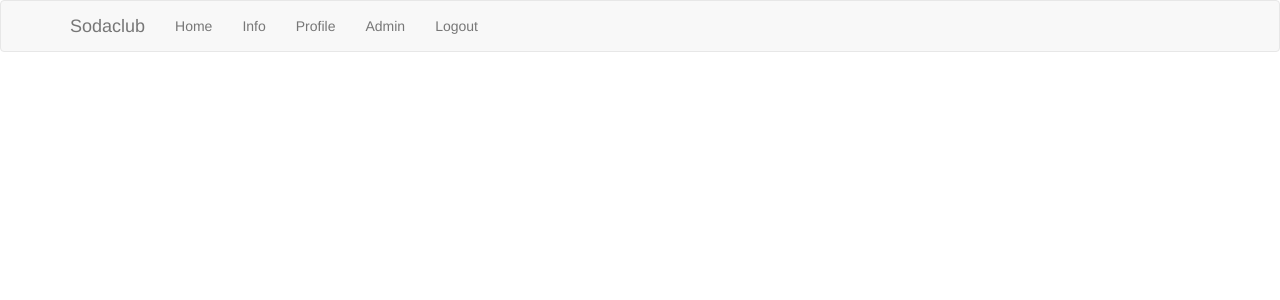
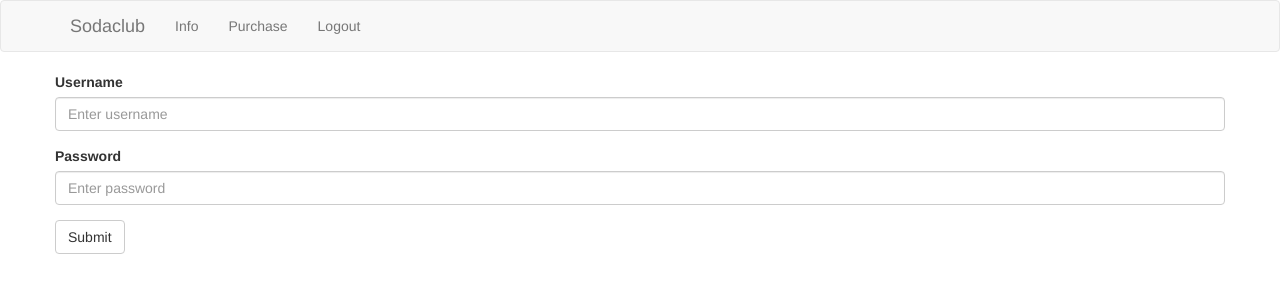
Before and after one commit to svendcsvendsen/sodaclub-frontend, a React (Create React App) app: page /login in a window 1280 px wide. Shown: the top 300 px of the page. Built offline with nearby package versions, Linux system fonts and the light colour scheme.

Commit message:
Work on frontend.

```diff
--- a/src/App.js
+++ b/src/App.js
@@ -1,12 +1,28 @@
 import React, { Component } from 'react';
 import { Navbar, NavItem, Nav } from 'react-bootstrap';
-import { BrowserRouter as Router, Route, Link } from "react-router-dom";
-import Home from './Home';
+import { BrowserRouter as Router, Route, Redirect } from "react-router-dom";
+import Purchase from './Purchase';
 import Info from './Info';
+import Login from './Login';
+import PrivateRoute from './PrivateRoute';
+import backend from './models/backend'
 
 class App extends Component {
-  render() {
-    return (
+    constructor(props, context) {
+        super(props, context);
+
+        this.handleLogoutClick = this.handleLogoutClick.bind(this);
+    }
+
+    handleLogoutClick(e) {
+        backend.signout(() => {
+            this.setState(this.state);
+            console.log('logout');
+        });
+    }
+
+    render() {
+        return (
             <Router><div>
                 <Navbar>
                     <Navbar.Header>
@@ -15,21 +31,19 @@ class App extends Component {
                         </Navbar.Brand>
                     </Navbar.Header>
                     <Nav>
-                        <NavItem eventKey={1} href="/">Home</NavItem>
-                        <NavItem eventKey={1} href="/info">Info</NavItem>
-                        <NavItem eventKey={1} href="/profile">Profile</NavItem>
-                        <NavItem eventKey={1} href="/admin">Admin</NavItem>
-                        <NavItem eventKey={1} href="#">Logout</NavItem>
+                        <NavItem eventKey={1} href="/">Info</NavItem>
+                        { !backend.isAuthenticated() && <NavItem eventKey={1} href="/login">Login</NavItem>}
+                        { backend.isAuthenticated() && <NavItem eventKey={1} href="/purchase">Purchase</NavItem> }
+                        { backend.isAuthenticated() && <NavItem eventKey={1} onClick={this.handleLogoutClick}>Logout</NavItem> }
                     </Nav>
                 </Navbar>
 
-                <Route exact path="/" component={Home} />
-                <Route exact path="/info" component={Info} />
-                <Route exact path="/profile" component={Info} />
-                <Route exact path="/admin" component={Info} />
+                <Route exact path="/" component={Info} />
+                <Route exact path="/login" component={Login} />
+                <PrivateRoute exact path="/purchase" component={Purchase} />
             </div></Router>
-    );
-  }
+        );
+    }
 }
 
 export default App;
--- /dev/null
+++ b/src/Login.js
@@ -0,0 +1,70 @@
+import React, { Component } from 'react';
+import { Grid, Row, FormGroup, ControlLabel, FormControl, Button} from 'react-bootstrap';
+import { Redirect } from "react-router-dom";
+import backend from './models/backend'
+
+class Login extends Component {
+    constructor(props, context) {
+        super(props, context);
+
+        this.handleUsernameChange = this.handleUsernameChange.bind(this);
+        this.handlePasswordChange = this.handlePasswordChange.bind(this);
+        this.handleSubmit = this.handleSubmit.bind(this);
+        this.state = { user: '', password: '', redirect: false };
+    }
+
+    handleUsernameChange(e) {
+        this.state.user = e.target.value;
+        this.setState(this.state);
+    }
+
+    handlePasswordChange(e) {
+        this.state.password = e.target.value;
+        this.setState(this.state);
+    }
+
+    handleSubmit(e) {
+        e.preventDefault();
+        backend.authenticate(() => {
+            this.state.redirect = true;
+            this.setState(this.state);
+        });
+    }
+
+    render() {
+        if (this.state.redirect) {
+            const { from } = this.props.location.state || { from: { pathname: '/purchase' } }
+            return (<Redirect to={from}/>);
+        }
+
+        return (
+            <Grid>
+                <Row>
+                    <form onSubmit={this.handleSubmit}>
+                        <FormGroup controlId="form-username">
+                            <ControlLabel>Username</ControlLabel>
+                            <FormControl
+                                type="text"
+                                value={this.state.user}
+                                placeholder="Enter username"
+                                onChange={this.handleUsernameChange}
+                            />
+                        </FormGroup>
+                        <FormGroup controlId="form-password">
+                            <ControlLabel>Password</ControlLabel>
+                            <FormControl
+                                type="password"
+                                value={this.state.password}
+                                placeholder="Enter password"
+                                onChange={this.handlePasswordChange}
+                            />
+                        </FormGroup>
+                        <Button type="submit">Submit</Button>
+                    </form>
+                </Row>
+            </Grid>
+        );
+  }
+}
+
+export default Login;
--- /dev/null
+++ b/src/PrivateRoute.js
@@ -0,0 +1,14 @@
+import React from 'react';
+import { Route, Redirect } from "react-router-dom";
+
+import backend from './models/backend'
+
+const PrivateRoute = ({ component: Component, ...rest }) => (
+  <Route {...rest} render={(props) => (
+    backend.isAuthenticated() === true
+      ? <Component {...props} />
+      : <Redirect to={{pathname:'/login', state: { from: props.location}}} />
+  )} />
+)
+
+export default PrivateRoute
--- a/src/Home.js
+++ b/src/Purchase.js
@@ -1,16 +1,16 @@
 import React, { Component } from 'react';
 import { Grid, Row, Alert, Button, ButtonToolbar } from 'react-bootstrap';
 
-class Home extends Component {
+class Purchase extends Component {
   render() {
     return (
         <Grid>
             <Row>
                 <Alert>This is some info</Alert>
-                <h2>Your current balance is 100 DKK</h2>
+                <h2>Your current balance is 100¤</h2>
                 <ButtonToolbar>
-                <Button>Soda (2 DKK)</Button>
-                <Button>Candybar (3 DKK)</Button>
+                <Button>Soda (2¤)</Button>
+                <Button>Sun Lolly (3¤)</Button>
                 </ButtonToolbar>
             </Row>
         </Grid>
@@ -18,4 +18,4 @@ class Home extends Component {
   }
 }
 
-export default Home;
+export default Purchase;
--- /dev/null
+++ b/src/models/backend.js
@@ -0,0 +1,16 @@
+const backend = {
+    isAuthenticated() {
+        console.log(localStorage.getItem("token"), localStorage.getItem("token") != "")
+        return localStorage.getItem("token") != ""
+    },
+    authenticate(cb) {
+        localStorage.setItem("token", "token");
+        setTimeout(cb, 100) // fake async
+    },
+    signout(cb) {
+        localStorage.setItem("token", "")
+        setTimeout(cb, 100) // fake async
+    }
+}
+
+export default backend
```
Also changed, not shown: package.json (line endings or trailing spaces), 1 other file (tests, documents, lock files or other folders).
